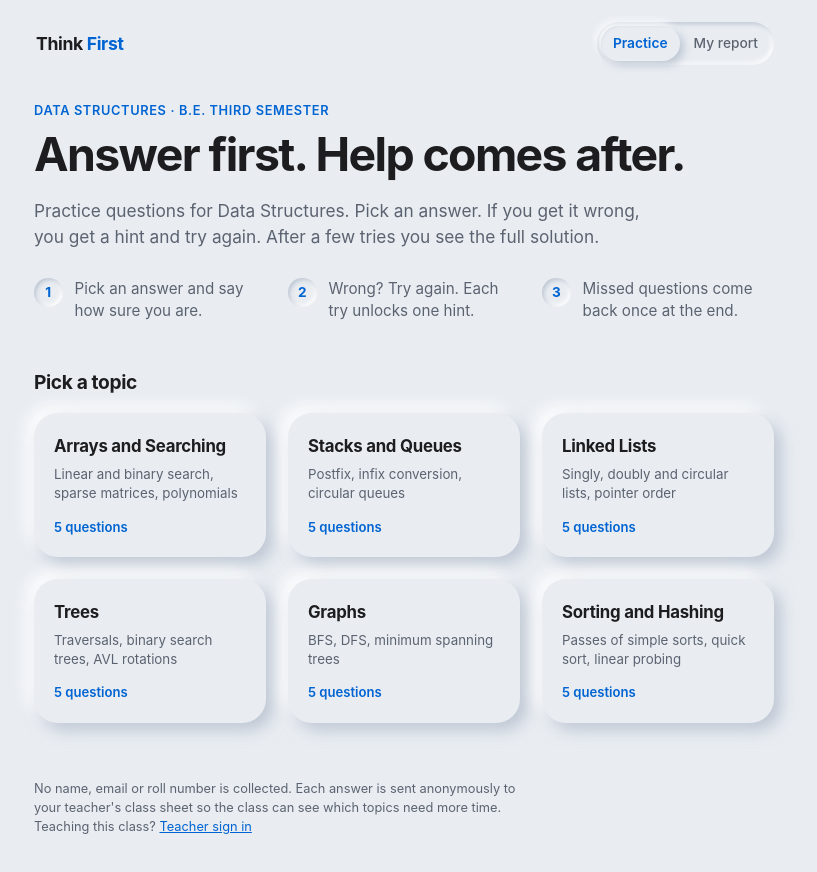
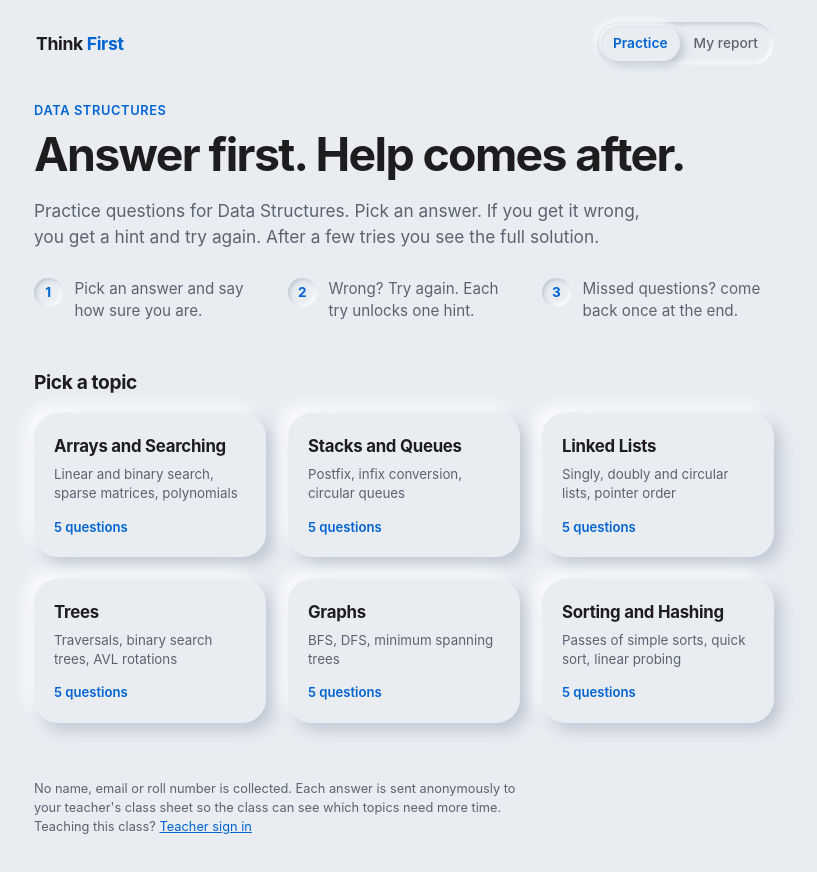
Before and after one commit to smtakbar/thinkfirst, a plain HTML site: page index.html in a window 1280 px wide. Shown: the whole page, without its empty margins (236-1053 px from the left). Drawn offline with Linux system fonts and the light colour scheme.

Commit message:
Update index.html

```diff
--- a/index.html
+++ b/index.html
@@ -360,13 +360,13 @@ function home() {
     return `<button class="card topic" data-topic="${t.id}"><b>${esc(t.name)}</b><small>${esc(t.blurb)}</small><span class="meta">${meta}</span></button>`;
   }).join("");
   app.innerHTML = `
-    <p class="kicker">Data Structures · B.E. third semester</p>
+    <p class="kicker">Data Structures</p>
     <h1>Answer first. Help comes after.</h1>
     <p class="lead">Practice questions for Data Structures. Pick an answer. If you get it wrong, you get a hint and try again. After a few tries you see the full solution.</p>
     <ol class="steps" aria-label="How it works">
       <li>Pick an answer and say how sure you are.</li>
       <li>Wrong? Try again. Each try unlocks one hint.</li>
-      <li>Missed questions come back once at the end.</li>
+      <li>Missed questions? come back once at the end.</li>
     </ol>
     <h2>Pick a topic</h2>
     ${Object.keys(d.r).length ? overallHtml().replace('class="ov"', 'class="ov" style="margin:-4px 0 18px"') : ""}
```
